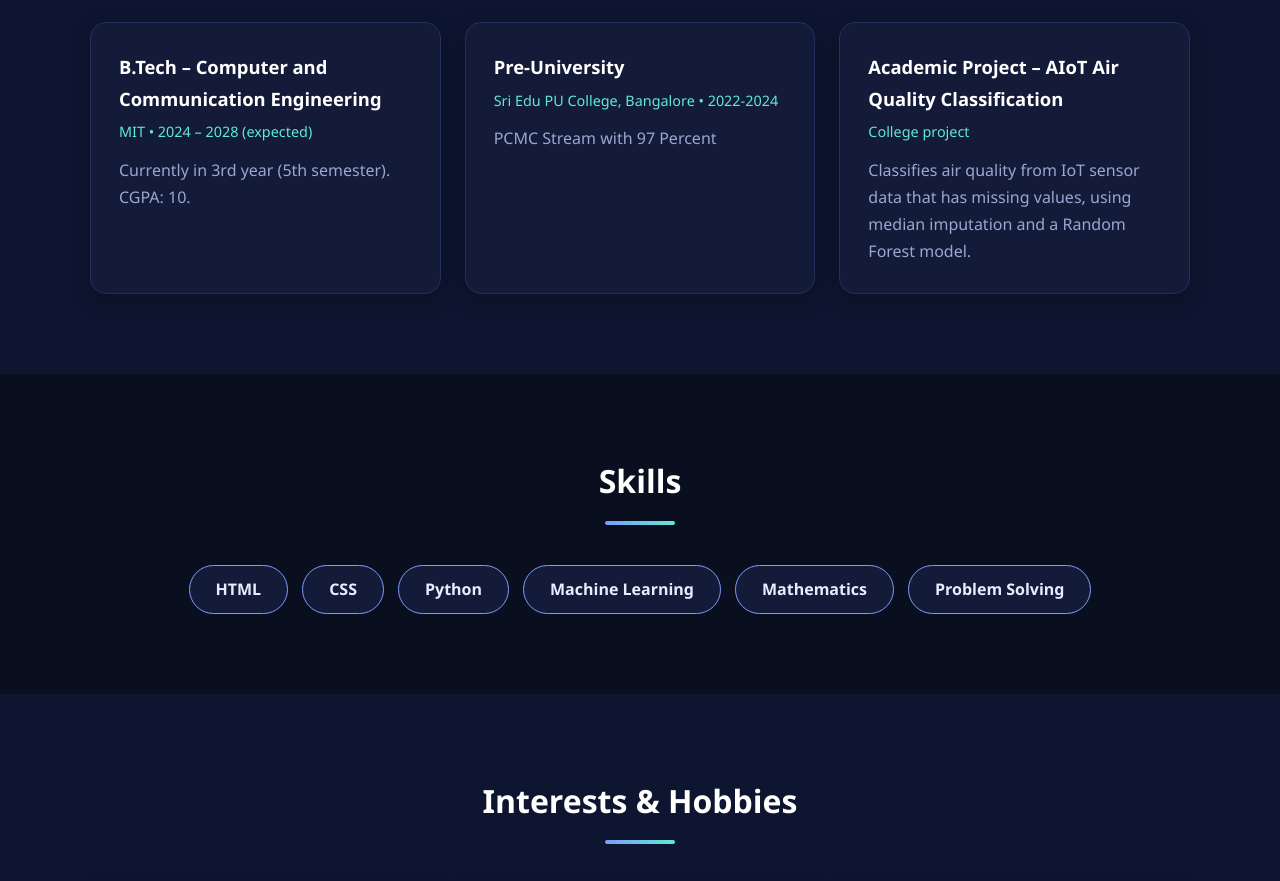
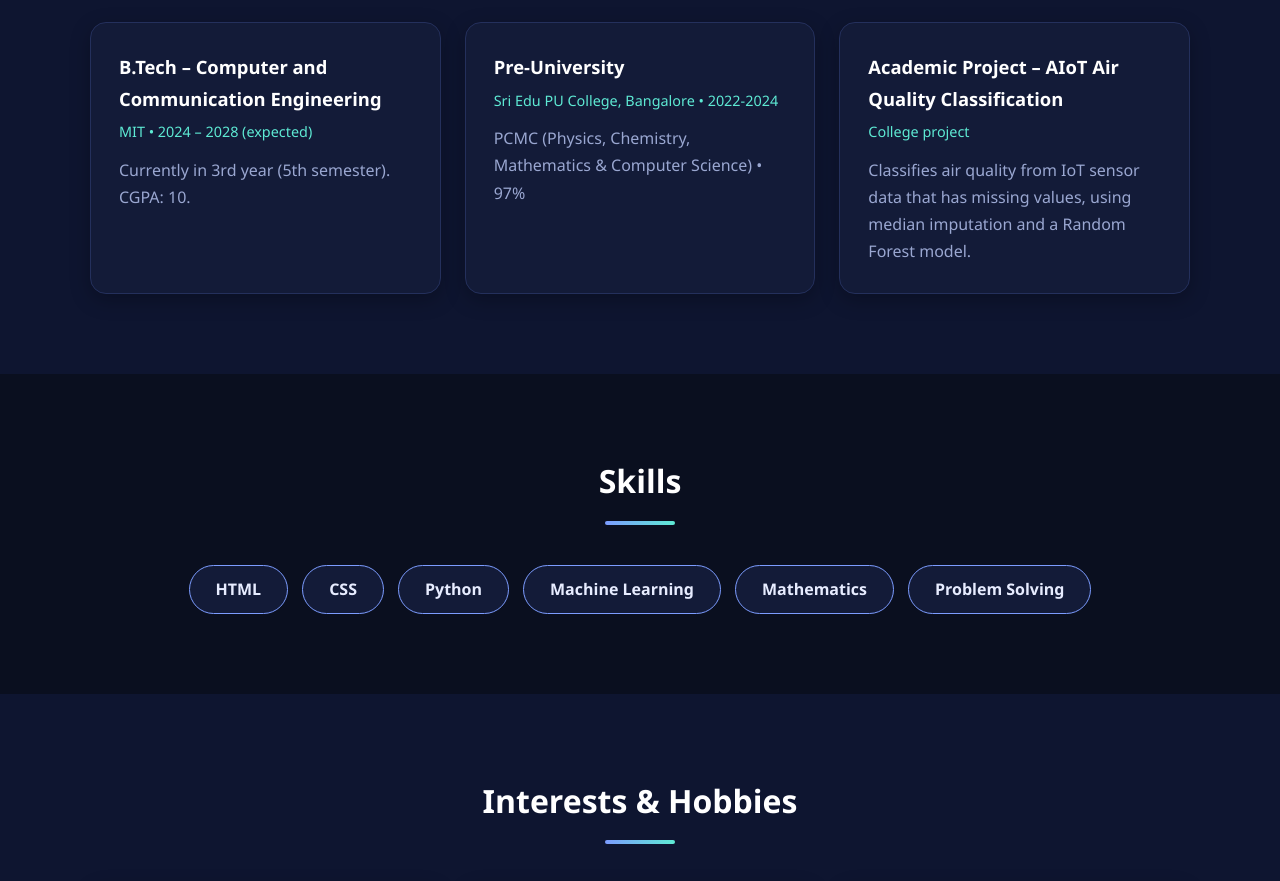
Before and after one commit to shreyasgkamath/shreyasgkamath.github.io, a plain HTML site: page index.html in a window 1280 px wide. Shown: the part 1200-2081 px from the top of the page. Drawn offline with Linux system fonts and the light colour scheme.

Commit message:
Polish pre-university education details

```diff
--- a/index.html
+++ b/index.html
@@ -81,7 +81,7 @@
         <article class="card">
           <h3>Pre-University</h3>
           <p class="meta">Sri Edu PU College, Bangalore &bull; 2022-2024</p>
-          <p>PCMC Stream with 97 Percent</p>
+          <p>PCMC (Physics, Chemistry, Mathematics &amp; Computer Science) &bull; 97%</p>
         </article>
         <article class="card">
           <h3>Academic Project – AIoT Air Quality Classification</h3>
```
